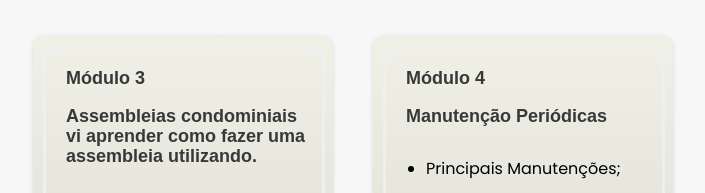
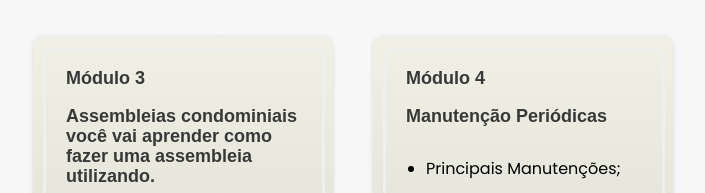
Before and after one commit to estudali-lms/sindico-lp-old, a plain HTML site: page index.html in a window 1280 px wide. Shown: the part 2145-2338 px from the top of the page, without its empty margins (287-992 px from the left). Drawn offline with Linux system fonts and the light colour scheme.

Commit message:
fix: change module three text

```diff
--- a/index.html
+++ b/index.html
@@ -206,7 +206,7 @@
             <div class="title-mini-block">
               <p>Módulo 3</p>
               <p>
-                Assembleias condominiais vi aprender como fazer uma assembleia
+                Assembleias condominiais você vai aprender como fazer uma assembleia
                 utilizando.
               </p>
             </div>
```
